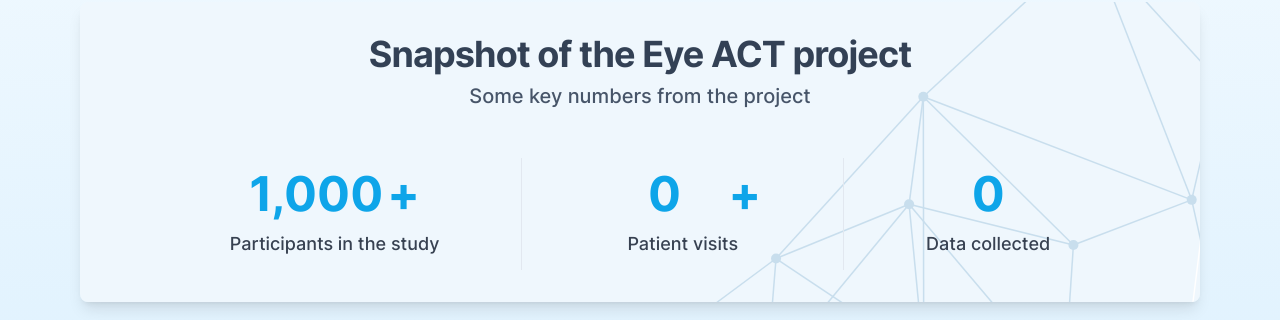
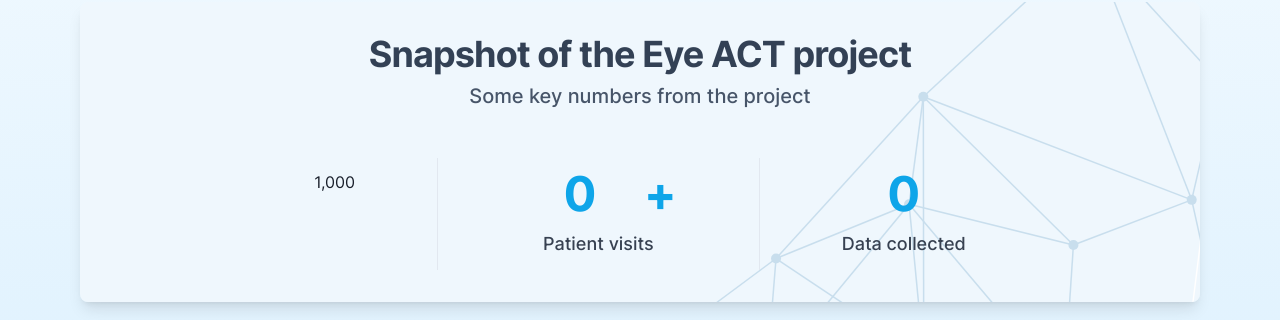
Before and after one commit to EyeACT/eyeactstudy.org, a Next.js app: page / in a window 1280 px wide. Shown: the part 1373-1693 px from the top of the page. Built offline with nearby package versions, Linux system fonts and the light colour scheme; what tailwindcss-debug-screens would draw is missing.

Commit message:
fix: :bug: typescript issues

```diff
--- a/src/components/content/StatsText.tsx
+++ b/src/components/content/StatsText.tsx
@@ -19,8 +19,8 @@ const StatsList = [
 
 export default function StatsText() {
   // Create refs for each countUp animation
-  const refs = useRef([]);
-  const [visibleIndexes, setVisibleIndexes] = useState([]);
+  const refs = useRef<(HTMLDivElement | null)[]>([]);
+  const [visibleIndexes, setVisibleIndexes] = useState<number[]>([]); // Explicitly define state type
 
   useEffect(() => {
     const observer = new IntersectionObserver(
@@ -29,7 +29,7 @@ export default function StatsText() {
           if (entry.isIntersecting) {
             setVisibleIndexes((prev) => {
               if (!prev.includes(index)) {
-                return [...prev, index];
+                return [...prev, index]; // Add index to visibleIndexes if not already there
               }
               return prev;
             });
@@ -52,7 +52,7 @@ export default function StatsText() {
     }
   }, [visibleIndexes]);
 
-  async function initCountUps(indexes) {
+  async function initCountUps(indexes: number[]) {
     const countUpModule = await import('countup.js');
     indexes.forEach((index) => {
       const ref = refs.current[index];
@@ -96,10 +96,10 @@ export default function StatsText() {
                 <div
                   key={stat.heading}
                   className='flex flex-col items-center justify-start space-y-3 p-3 text-center'
+                  ref={(el) => (refs.current[index] = el)}
                 >
                   <div className='flex items-center justify-center space-x-1'>
                     <dt
-                      ref={(el) => (refs.current[index] = el)}
                       className='text-5xl font-bold text-sky-500'
                       style={{
                         minWidth: '120px',
```
